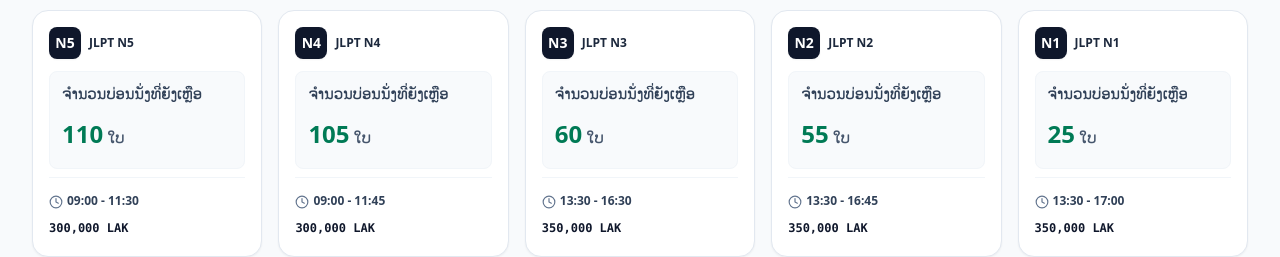
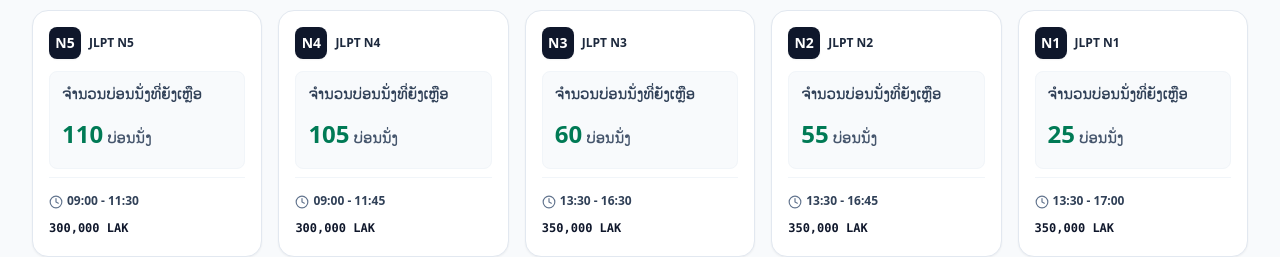
Before and after one commit to viyaked/jlpt-laos, a React (Vite) app: page / in a window 1280 px wide. Shown: the part 1160-1417 px from the top of the page. Built offline with nearby package versions, Linux system fonts and the light colour scheme; no server answers.

Commit message:
fix: change slotsUnit from ໃບ to ບ່ອນນັ່ງ

```diff
--- a/src/i18n.ts
+++ b/src/i18n.ts
@@ -135,7 +135,7 @@
     filledPercent: "ລົງທະບຽນແລ້ວ",
     seatsLeft: "ບ່ອນນັ່ງທີ່ເຫຼືອ",
     personUnit: "ຄົນ",
-    slotsUnit: "ໃບ",
+    slotsUnit: "ບ່ອນນັ່ງ",
     // Campus Map & Room Photos
     campusMapTitle: "ແຜນຜັງລວມສະຖານທີ່ສອບເສັງ",
     campusMapSubtitle: "ແຜນຜັງອາຄານ, ຈຸດລົງທະບຽນ ແລະ ຫ້ອງສອບເສັງທັງໝົດຂອງສະຖາບັນ",
```
